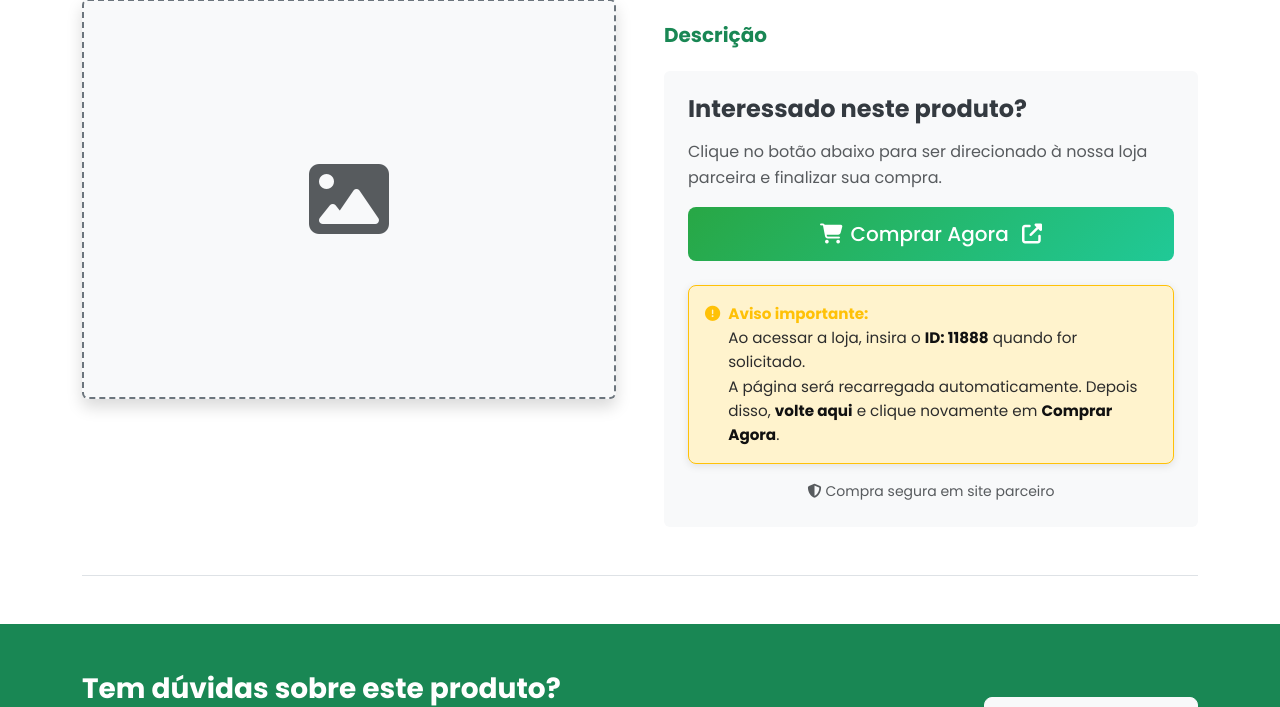
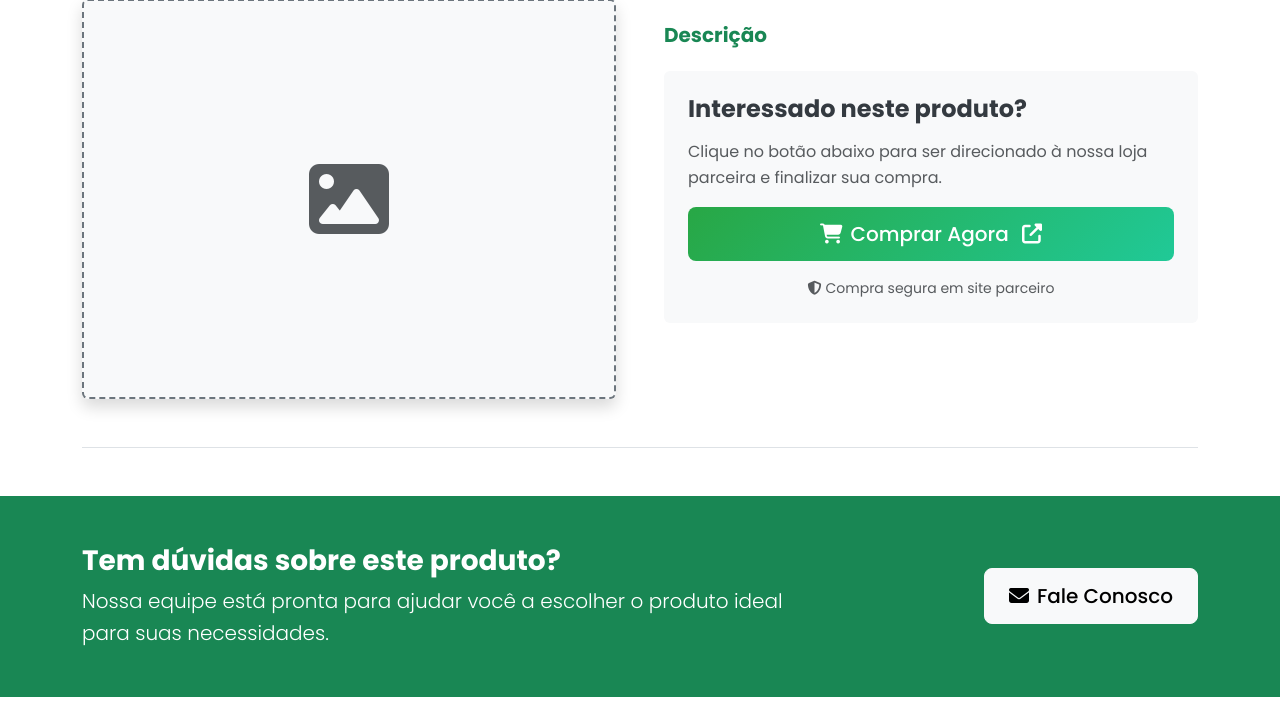
Before and after one commit to paesnichollas/new_life_website, a Django app: template templates/produtos/detalhe_produto.html in a window 1280 px wide. Shown: the part 183-890 px from the top of the page. Run offline with Django 5.2, Linux system fonts and the light colour scheme; the template is opened without the code that fills it, so the values that code supplies are empty.

Commit message:
Remove commented alert for important ID notice in product detail page

```diff
--- a/templates/produtos/detalhe_produto.html
+++ b/templates/produtos/detalhe_produto.html
@@ -95,14 +95,14 @@
                             <i class="fas fa-external-link-alt ms-2"></i>
                         </a>
 
-                        <div class="alert alert-id-aviso d-flex align-items-start mt-2" role="alert">
+                        {% comment %} <div class="alert alert-id-aviso d-flex align-items-start mt-2" role="alert">
                             <i class="fas fa-exclamation-circle me-2 mt-1 text-warning"></i>
                             <div>
                                 <strong class="text-warning">Aviso importante:</strong><br>
                                 Ao acessar a loja, insira o <span class="highlight">ID: 11888</span> quando for solicitado.<br>
                                 A página será recarregada automaticamente. Depois disso, <span class="highlight">volte aqui</span> e clique novamente em <span class="highlight">Comprar Agora</span>.
                             </div>
-                        </div>
+                        </div> {% endcomment %}
 
 
                         <div class="d-flex justify-content-center">
```
